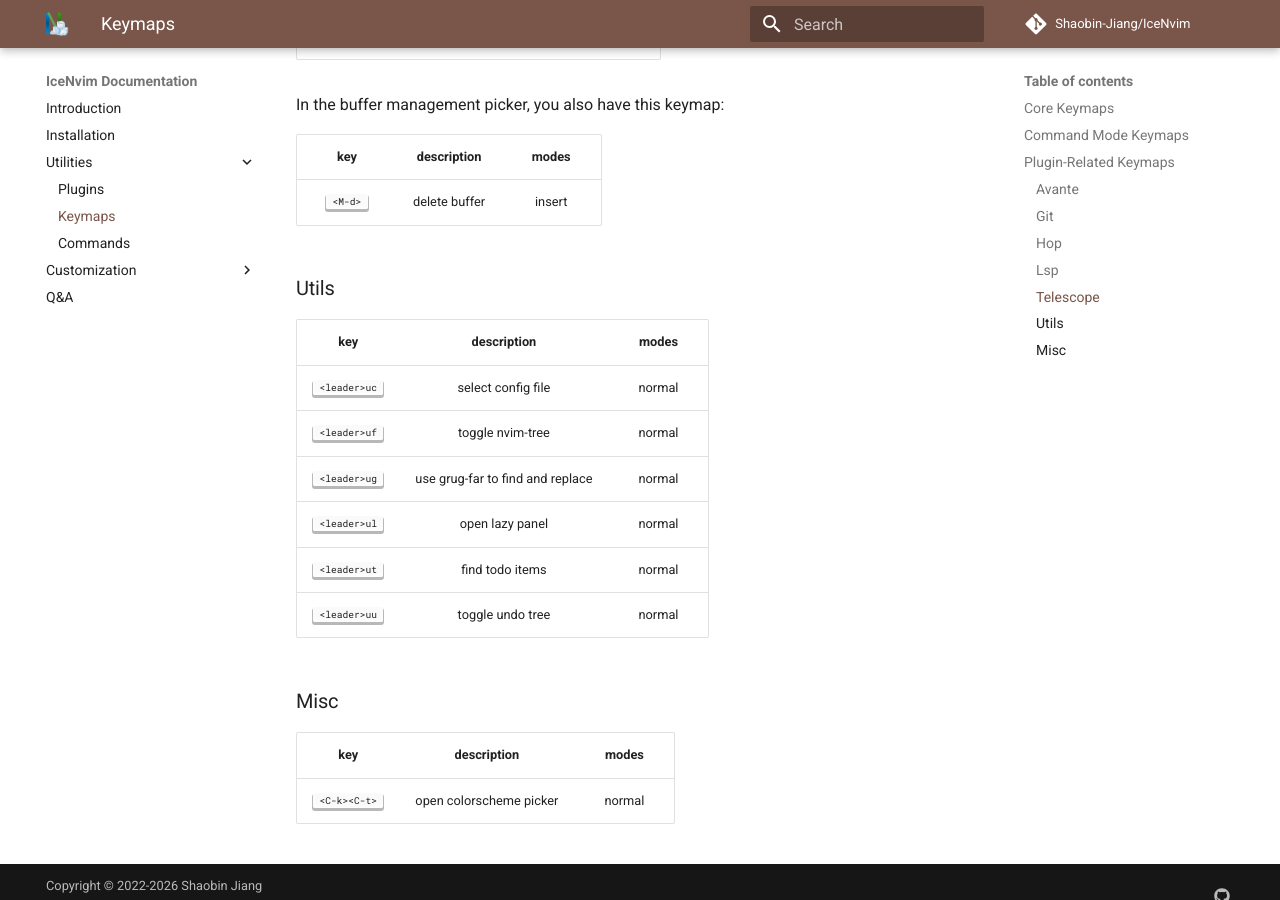
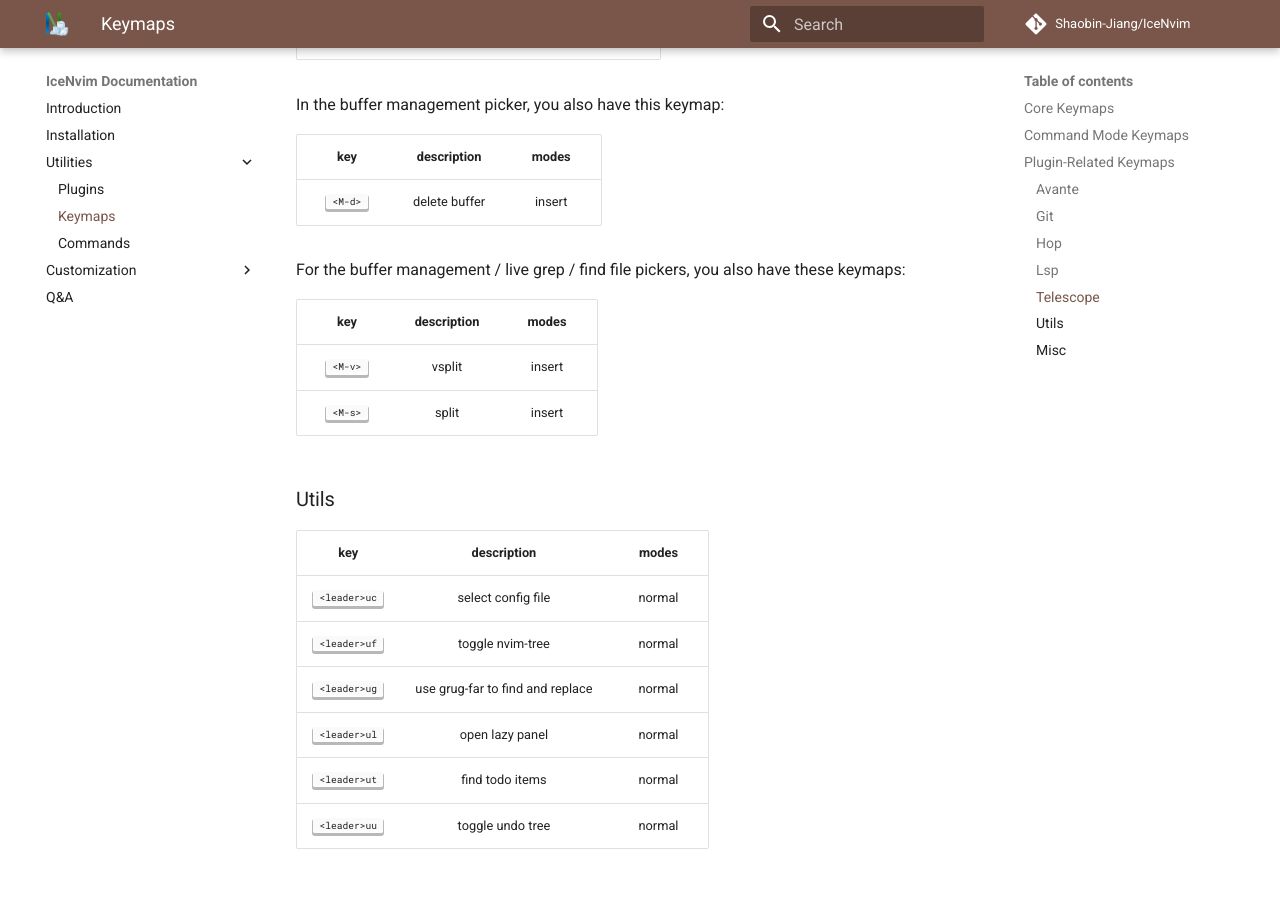
Before and after one commit to Shaobin-Jiang/ice-nvim-doc, an MkDocs documentation site: the page built from docs/utilities/keymaps.md, in a window 1280 px wide and 900 px high, scrolled down 5128 px. Built offline with MkDocs 1.6.1 and Material for MkDocs 9.7.7, drawn with Linux system fonts in a browser that asks for light colours; comment, search, counter and statistics services are not loaded.

Commit message:
update doc for telescope keymap

```diff
--- a/docs/utilities/keymaps.md
+++ b/docs/utilities/keymaps.md
@@ -138,6 +138,13 @@ In the buffer management picker, you also have this keymap:
 | :-: | :---------: | :---: |
 | <kbd>&lt;M-d&gt;</kbd> | delete buffer | insert |
 
+For the buffer management / live grep / find file pickers, you also have these keymaps:
+
+| key | description | modes |
+| :-: | :---------: | :---: |
+| <kbd>&lt;M-v&gt;</kbd> | vsplit | insert |
+| <kbd>&lt;M-s&gt;</kbd> | split | insert |
+
 ### Utils
 
 | key | description | modes |
```
